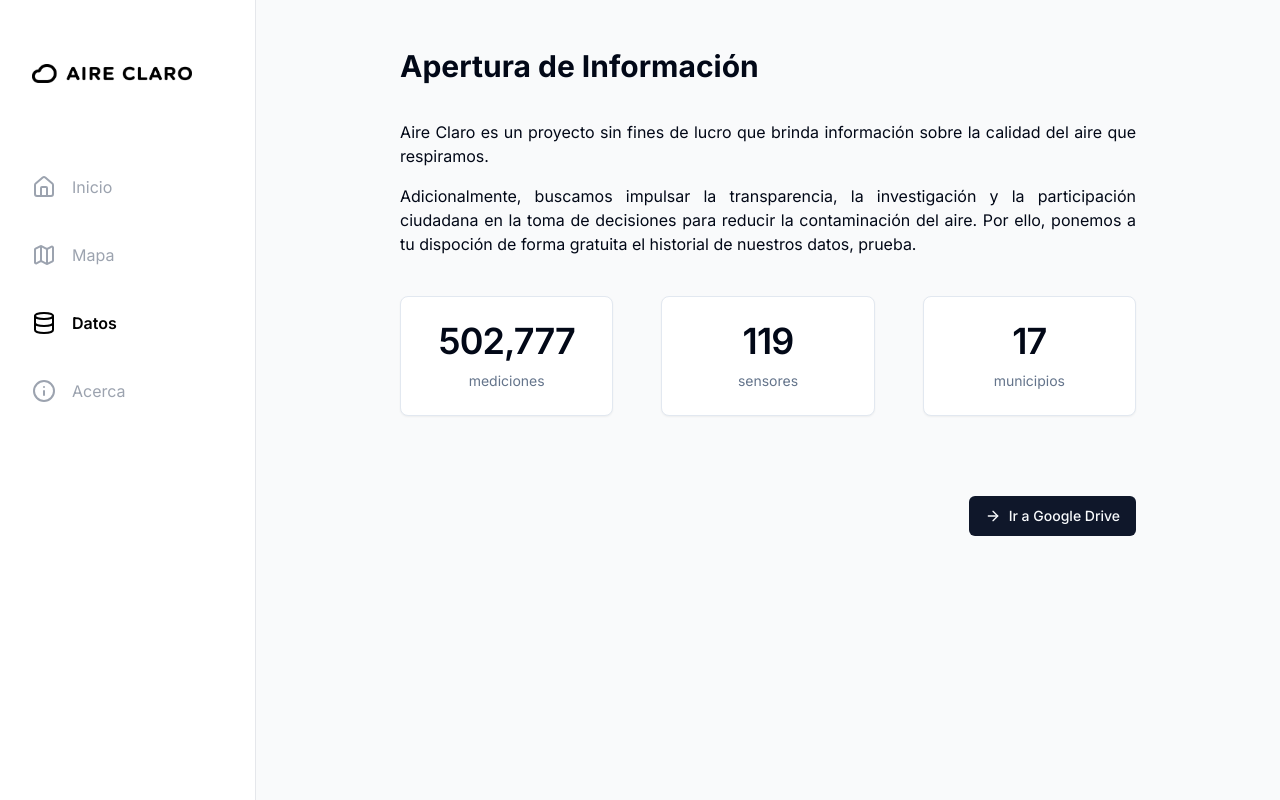
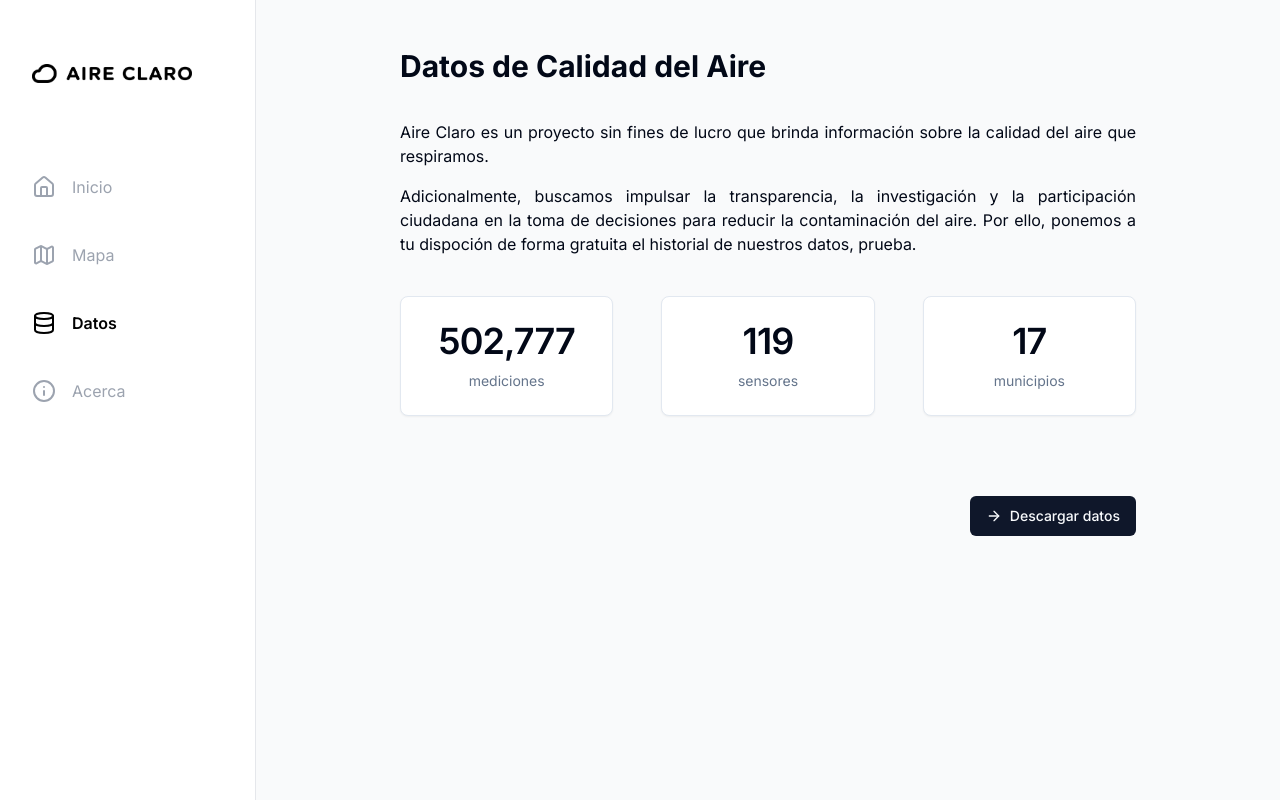
Before and after one commit to edgargutgzz/aireclaro, a Next.js app: page /datos in a window 1280 px wide. Built offline with nearby package versions, Linux system fonts and the light colour scheme.

Commit message:
refactor: Update page title to "Datos de Calidad del Aire"

```diff
--- a/app/datos/page.tsx
+++ b/app/datos/page.tsx
@@ -85,7 +85,7 @@ export default function Datos() {
       <div className="mb-10 flex flex-col md:mb-16 lg:mb-20">
         {/* Header */}
         <h1 className="py-4 text-2xl font-bold md:text-3xl lg:py-6">
-          Apertura de Información
+          Datos de Calidad del Aire
         </h1>
         {/* Content */}
         <div className="flex flex-col space-y-4 pr-2 pt-3 text-justify text-sm md:pr-0 md:text-base">
@@ -232,7 +232,7 @@ export default function Datos() {
             </ChartContainer>
           </CardContent>
         </Card> */}
-        {/* Ir a Google Drive*/}
+        {/* Descargar Datos*/}
         <div className="flex justify-end py-10 pr-2 md:pr-0">
           <Link
             target="_blank"
@@ -243,7 +243,7 @@ export default function Datos() {
                 track("Ir a Google Drive clicked");
               }}
             >
-              <ArrowRight className="mr-2 h-4 w-4" /> Ir a Google Drive
+              <ArrowRight className="mr-2 h-4 w-4" /> Descargar datos
             </Button>
           </Link>
         </div>
```
